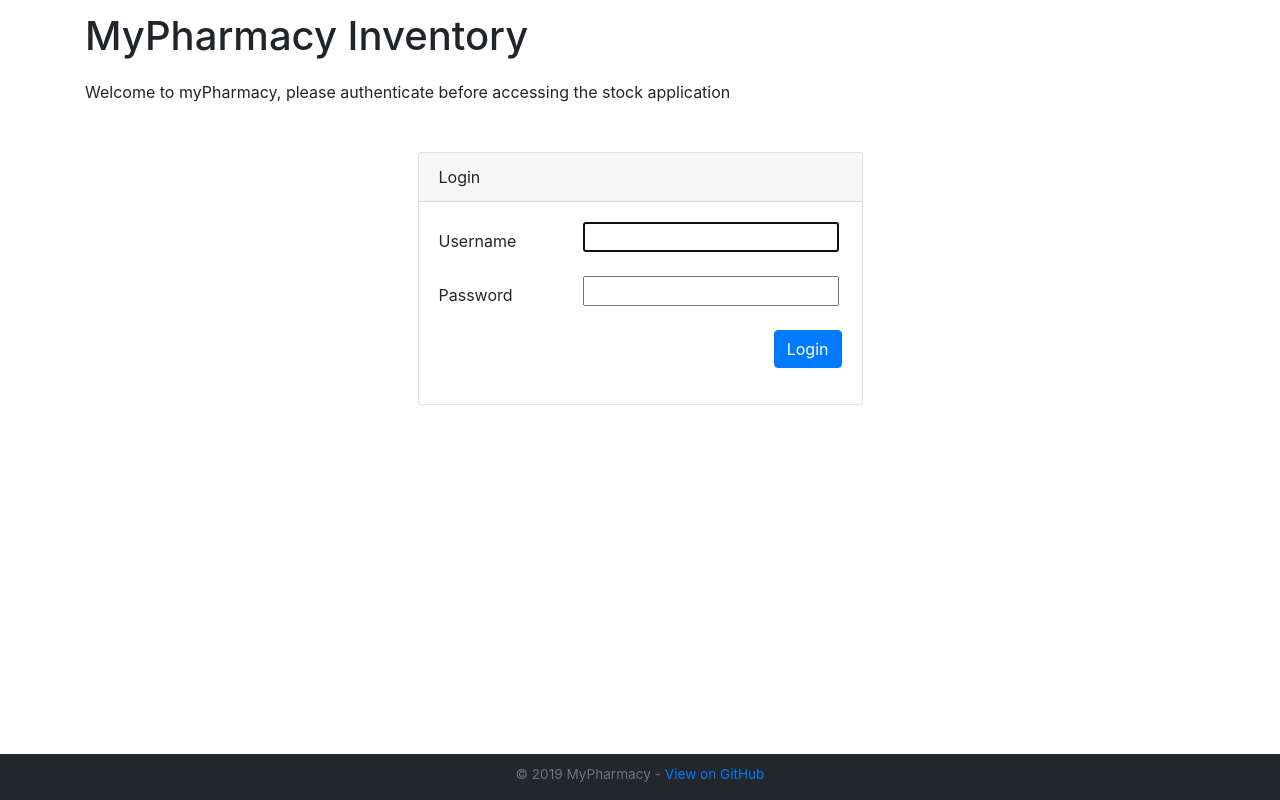
After one commit to skylarkbe/pharmacy, a Django app: page /login in a window 1280 px wide. The commit adds this page. Run offline with Django 3.2, Linux system fonts and the light colour scheme; some libraries are stand-ins or nearby versions.

Commit message:
Add the login mechanism
Signed-off-by: romain.vanderkeilen <t4MJeDc7yJjKinhwhvcJ>

```diff
--- a/inventory/templates/core/header_actions_and_filters.html
+++ b/inventory/templates/core/header_actions_and_filters.html
@@ -45,7 +45,7 @@
                 {% endif %}
                 <a href="{% url 'inventory:toggleFilter' %}?filter=show_not_expired" class="btn {{ not_expired_class }}"><i class="ion-checkmark"></i></a>
             </span>
-            <span title="{% trans "Expired" %}" class="mr-2">
+            <span title="{% trans "Expired" %}" class="">
                 {%  define "btn-secondary" as expired_class %}
                 {% if request.session.show_expired is False %}
                     {%  define "btn-light" as expired_class %}
--- a/inventory/templates/public/global.html
+++ b/inventory/templates/public/global.html
@@ -20,7 +20,14 @@
     <body>
         <header>
             <div class="container">
-                <h1>{% trans "MyPharmacy Inventory" %}</h1>
+                <div class="row">
+                    <div class="col-md-8"><h1>{% trans "MyPharmacy Inventory" %}</h1></div>
+                    <div class="col-md-4 text-right">
+                        {% if request.user.is_authenticated %}
+                            <a href="/logout?next=/" class="btn btn-secondary" title="{% trans "Logout" %}"><i class="ion-log-out"></i></a>
+                        {% endif %}
+                    </div>
+                </div>
             </div>
             {% block header %}{% endblock %}
             {%  include "core/header_messages.html" %}
--- /dev/null
+++ b/inventory/templates/registration/login.html
@@ -0,0 +1,39 @@
+{% extends "public/global.html" %}
+{% load i18n %}
+
+{% block content %}
+    <div class="container">
+        <p>{% trans "Welcome to myPharmacy, please authenticate before accessing the stock application" %}</p>
+    </div>
+    <div class="container mt-5">
+        <div class="row justify-content-md-center">
+            <div class="col-lg-5">
+                <div class="card">
+                    <div class="card-header">
+                        {% trans "Login" %}
+                    </div>
+                    <div class="card-body">
+                        <form method="post" class="loginForm">
+                            {% csrf_token %}
+                            <div class="form-group row">
+                                <label for="{{ form.username.id_for_label }}" class="col-sm-4 col-form-label">{% trans "Username" %}</label>
+                                <div class="col-sm-3">
+                                    {{ form.username }}
+                                </div>
+                            </div>
+                            <div class="form-group row">
+                                <label for="{{ form.password.id_for_label }}" class="col-sm-4 col-form-label">{% trans "Password" %}</label>
+                                <div class="col-sm-3">
+                                    {{ form.password }}
+                                </div>
+                            </div>
+                            <div class="form-group text-right">
+                                <button type="submit" class="btn btn-primary">{% trans "Login" %}</button>
+                            </div>
+                        </form>
+                    </div>
+                </div>
+            </div>
+        </div>
+    </div>
+{% endblock %}
--- a/inventory/urls.py
+++ b/inventory/urls.py
@@ -1,4 +1,6 @@
+from django.contrib.auth import views as auth_views
 from django.urls import path
+from django.contrib.auth.decorators import login_required
 
 from . import views
 
@@ -9,6 +11,8 @@ urlpatterns = [
     path('openSyrup', views.open_syrup, name='openSyrup'),
     path('addStockUnit', views.add_stock_unit, name='addStockUnit'),
     path('removeStockUnit', views.remove_stock_unit, name='removeStockUnit'),
-    path('addPharmaceutical', views.AddPharmaceuticalView.as_view(), name='addPharmaceutical'),
-    path('addMedicine', views.AddMedicineView.as_view(), name='addMedicine'),
+    path('addPharmaceutical',login_required(views.AddPharmaceuticalView.as_view()), name='addPharmaceutical'),
+    path('addMedicine', login_required(views.AddMedicineView.as_view()), name='addMedicine'),
+    path('login', auth_views.LoginView.as_view()),
+    path('logout', auth_views.LogoutView.as_view()),
 ]
--- a/inventory/views.py
+++ b/inventory/views.py
@@ -1,4 +1,5 @@
 from django.contrib import messages
+from django.contrib.auth.decorators import login_required
 from django.http import HttpResponse, HttpResponseNotFound
 from django.shortcuts import render, redirect
 from django.views.generic import TemplateView
@@ -13,6 +14,7 @@ from .forms import AddPharmaceuticalForm, AddMedicineForm
 from .models import Medicine, Pharmaceutical, Pill, Syrup, Tool, Bandage
 
 
+@login_required
 def index(request):
     type_filters=active_type_filters(request)
     validity_filters=active_validity_filters(request)
@@ -29,6 +31,7 @@ def index(request):
     return render(request, 'inventory/index.html', {'all_stock': sub_stock, 'input_search': search_term})
 
 
+@login_required
 def toggle_filter(request):
     filter_name = request.GET['filter']
     if filter_name in APPLICATION_FILTERS:
@@ -56,6 +59,7 @@ def active_validity_filters(request):
     return active_filter
 
 
+@login_required
 def open_syrup(request):
     medicine_id=request.GET['id'] if 'id' in request.GET else None
     if medicine_id:
@@ -66,6 +70,7 @@ def open_syrup(request):
     return redirect('inventory:index')
 
 
+@login_required
 def add_stock_unit(request):
     medicine_id = request.GET['id'] if 'id' in request.GET else None
     if medicine_id:
@@ -77,6 +82,7 @@ def add_stock_unit(request):
     return HttpResponseNotFound(medicine_id)
 
 
+@login_required
 def remove_stock_unit(request):
     medicine_id = request.GET['id'] if 'id' in request.GET else None
     if medicine_id:
--- a/pharmacy/settings.py
+++ b/pharmacy/settings.py
@@ -102,3 +102,6 @@ USE_TZ = True
 STATIC_ROOT = ''
 STATIC_URL = '/static/'
 STATICFILES_DIRS = ( os.path.join('static'), )
+
+LOGIN_URL = '/login'
+LOGIN_REDIRECT_URL = '/'
```
